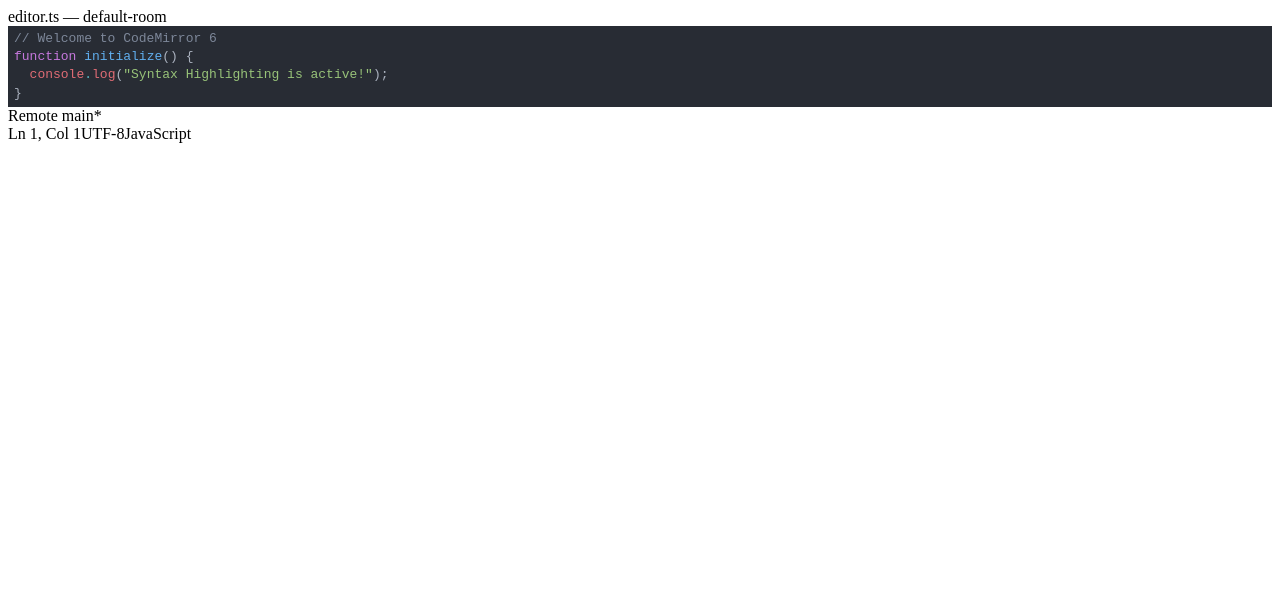
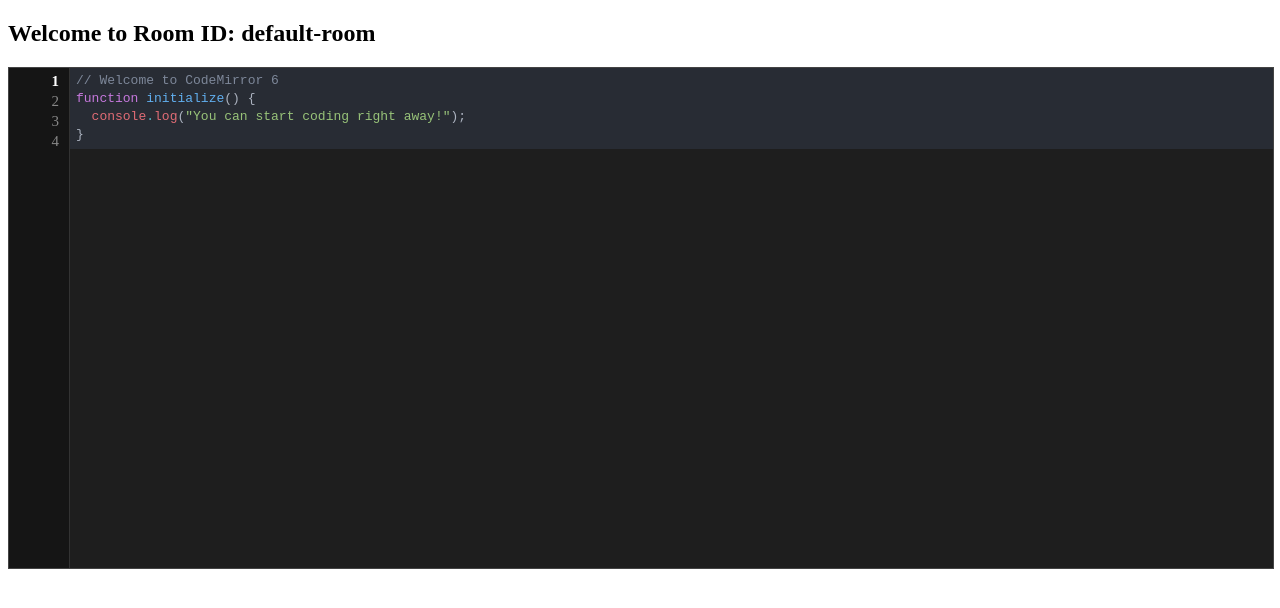
Before and after one commit to yglaser-griddynamics/typescript-code-editor, an Angular app: page /default-room in a window 1280 px wide. Shown: the top 608 px of the page. Built offline with nearby package versions, Linux system fonts and the light colour scheme.

Commit message:
first version of code editor working

```diff
--- a/package.json
+++ b/package.json
@@ -32,13 +32,13 @@
     "@angular/platform-server": "^21.0.0",
     "@angular/router": "^21.0.0",
     "@angular/ssr": "^21.0.1",
-    "@codemirror/basic-setup": "^0.20.0",
+    "@codemirror/autocomplete": "^6.20.0",
+    "@codemirror/commands": "^6.10.0",
     "@codemirror/lang-javascript": "^6.2.4",
     "@codemirror/language": "^6.11.3",
     "@codemirror/state": "^6.5.2",
     "@codemirror/theme-one-dark": "^6.1.3",
     "@codemirror/view": "^6.38.8",
-    "codemirror": "^6.0.2",
     "express": "^5.1.0",
     "rxjs": "~7.8.0",
     "tslib": "^2.3.0",
--- a/src/app/editor/editor/editor.css
+++ b/src/app/editor/editor/editor.css
@@ -1,10 +1,39 @@
-.cm-editor {
+.editor-wrapper {
+  display: flex;
+  width: 100%;
+  height: 500px;
+  border: 1px solid #444;
+  background: #1e1e1e;
+}
+
+.sidebar {
+  width: 50px;
+  padding: 5px;
+  text-align: right;
+  color: #888;
+  background: #151515;
+  border-right: 1px solid #333;
+  user-select: none;
+}
+
+.line-number {
+  height: 20px;
+  padding-right: 5px;
+  font-size: 15px;
+}
+
+.line-number.active {
+  color: #fff;
+  font-weight: bold;
+}
+
+.editor {
+  flex: 1;
   height: 100%;
 }
-.cm-scroller {
-  overflow: auto;
+
+.cursor-info {
+  margin-top: 10px;
+  color: #ddd;
+  font-family: monospace;
 }
-
-.cm-editor .cm-content {
-  font-family: 'Consolas', 'Monaco', 'Courier New', monospace;
-}
--- a/src/app/editor/editor/editor.html
+++ b/src/app/editor/editor/editor.html
@@ -1,32 +1,14 @@
-<div class="h-screen w-screen bg-[#2b2b2b] flex items-center justify-center p-8 font-inter">
-  <div
-    class="w-full h-full max-w-5xl bg-[#1e1e1e] rounded-xl shadow-2xl overflow-hidden flex flex-col border border-[#333]"
-  >
-    <div class="h-10 bg-[#3c3c3c] flex items-center px-4 justify-between select-none shrink-0 z-10">
-      <div class="flex items-center gap-2">
-        <div class="w-3 h-3 rounded-full bg-[#ff5f56]"></div>
-        <div class="w-3 h-3 rounded-full bg-[#ffbd2e]"></div>
-        <div class="w-3 h-3 rounded-full bg-[#27c93f]"></div>
-      </div>
-      <div class="text-[#cccccc] text-sm font-medium opacity-80">editor.ts — {{ roomId }}</div>
-      <div class="w-10"></div>
-    </div>
-
-    <div class="flex-1 overflow-hidden bg-[#1e1e1e]" #editorContainer></div>
-
+<h2>Welcome to Room ID: {{ roomId }}</h2>
+<div class="editor-wrapper">
+  <div class="sidebar">
     <div
-      class="h-6 bg-[#007acc] text-white flex items-center justify-between px-3 text-xs font-sans select-none shrink-0 z-10"
+      *ngFor="let line of lineNumbers()"
+      class="line-number"
+      [class.active]="line === cursorLine()"
     >
-      <div class="flex items-center gap-4">
-        <span class="flex items-center gap-1"> Remote </span>
-        <span>main*</span>
-      </div>
-
-      <div class="flex items-center gap-6">
-        <span>Ln {{ cursorLine() }}, Col {{ cursorCol() }}</span>
-        <span>UTF-8</span>
-        <span>JavaScript</span>
-      </div>
+      {{ line }}
     </div>
   </div>
+
+  <div #editorContainer class="editor"></div>
 </div>
--- a/src/app/editor/editor/editor.ts
+++ b/src/app/editor/editor/editor.ts
@@ -1,32 +1,43 @@
-import { Component, OnInit, signal, computed, ViewChild, ElementRef } from '@angular/core';
+// angular imports
+import {
+  Component,
+  OnInit,
+  AfterViewInit,
+  OnDestroy,
+  signal,
+  computed,
+  ViewChild,
+  ElementRef,
+} from '@angular/core';
+import { CommonModule } from '@angular/common';
 import { ActivatedRoute } from '@angular/router';
 
-import { EditorView } from '@codemirror/view';
-import { basicSetup } from 'codemirror';
+// code mirror imports
+import { EditorView, keymap } from '@codemirror/view';
 import { EditorState } from '@codemirror/state';
-import { minimalSetup } from 'codemirror';
 import { javascript } from '@codemirror/lang-javascript';
 import { oneDark } from '@codemirror/theme-one-dark';
+import { defaultKeymap, history, historyKeymap } from '@codemirror/commands';
 
 @Component({
   selector: 'app-editor',
-
+  imports: [CommonModule],
   templateUrl: './editor.html',
-  styleUrl: './editor.css',
+  styleUrls: ['./editor.css'],
 })
-export class Editor implements OnInit {
+export class Editor implements OnInit, AfterViewInit, OnDestroy {
   roomId: string = '';
   code = signal<string>(`// Welcome to CodeMirror 6
 function initialize() {
-  console.log("Syntax Highlighting is active!");
+  console.log("You can start coding right away!");
 }`);
 
   cursorLine = signal(1);
   cursorCol = signal(1);
-  lineNumbers = computed(() => {
-    const lines = this.code().split('\n').length;
-    return Array.from({ length: lines }, (_, i) => i + 1);
-  });
+
+  lineNumbers = computed(() =>
+    Array.from({ length: this.code().split('\n').length }, (_, i) => i + 1)
+  );
 
   @ViewChild('editorContainer') editorContainer!: ElementRef<HTMLDivElement>;
   private editorView!: EditorView;
@@ -35,7 +46,7 @@ function initialize() {
 
   ngOnInit(): void {
     this.route.paramMap.subscribe((params) => {
-      this.roomId = params.get('roomId') || 'unknown';
+      this.roomId = params.get('roomId') ?? 'unknown';
     });
   }
 
@@ -43,14 +54,21 @@ function initialize() {
     const startState = EditorState.create({
       doc: this.code(),
       extensions: [
-        minimalSetup,
+        history(),
+        oneDark,
         javascript(),
-        oneDark,
+
+        keymap.of([...defaultKeymap, ...historyKeymap]),
+
         EditorView.lineWrapping,
 
         EditorView.updateListener.of((update) => {
-          if (update.docChanged) this.code.set(update.state.doc.toString());
-          if (update.selectionSet) this.updateCursorStats(update.state);
+          if (update.docChanged) {
+            this.code.set(update.state.doc.toString());
+          }
+          if (update.selectionSet) {
+            this.updateCursor(update.state);
+          }
         }),
       ],
     });
@@ -60,17 +78,16 @@ function initialize() {
       parent: this.editorContainer.nativeElement,
     });
   }
-  private updateCursorStats(state: EditorState): void {
-    const selection = state.selection.main;
-    const line = state.doc.lineAt(selection.head);
+
+  private updateCursor(state: EditorState) {
+    const sel = state.selection.main;
+    const line = state.doc.lineAt(sel.head);
 
     this.cursorLine.set(line.number);
-    this.cursorCol.set(selection.head - line.from + 1);
+    this.cursorCol.set(sel.head - line.from + 1);
   }
 
   ngOnDestroy(): void {
-    if (this.editorView) {
-      this.editorView.destroy();
-    }
+    this.editorView?.destroy();
   }
 }
```
Also changed, not shown: 1 other file (tests, documents, lock files or other folders).
